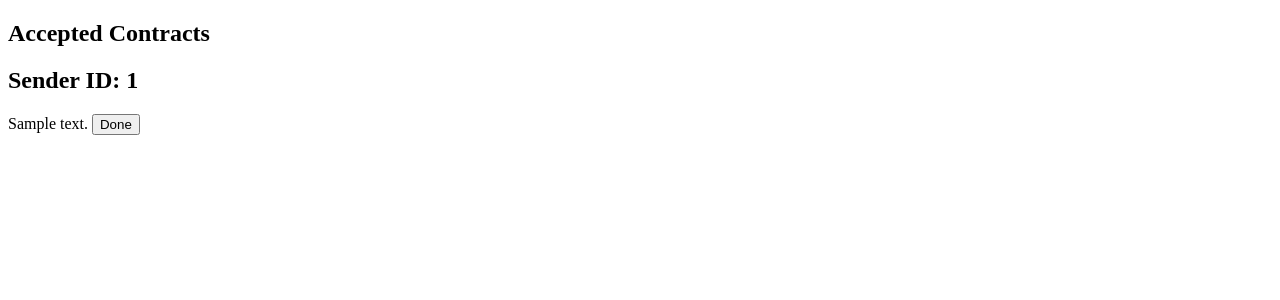
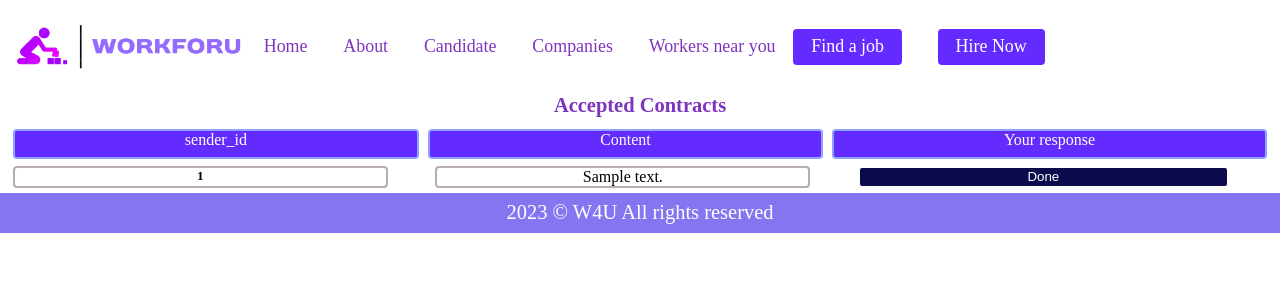
Before and after one commit to AdvayArgade/WorkForYou, a Flask app: page /acceptedContracts/1 in a window 1280 px wide. Shown: the top 300 px of the page. Run offline with Flask 3, Linux system fonts and the light colour scheme; tables that the repository leaves empty hold one stand-in row (values such as "Sample post").

Commit message:
CSS added to search results, messages, accepted messages, etc. by Asit.

```diff
--- a/main.py
+++ b/main.py
@@ -136,7 +136,7 @@ def search():
 @app.route('/searchResults')
 def show_results():
     print(results)
-    return render_template("searchResults.html", results=results)
+    return render_template("searchResults1.html", results=results)
 
 
 @app.route('/sendMsg', methods=['POST'])
@@ -177,7 +177,7 @@ def show_messages():
             msg_list.append(new_dict)
 
 
-    return render_template("messages.html", all_msgs=msg_list)
+    return render_template("messages1.html", all_msgs=msg_list)
 
 
 @app.route('/contracts', methods=['POST'])
@@ -202,8 +202,7 @@ def show_accepted_contracts(w_id):
             msg_list.append(new_dict)
 
     print(msg_list)
-    return render_template('acceptedMessages.html', accepted_msgs=msg_list)
-
+    return render_template('acceptedMessages1.html', accepted_msgs=msg_list)
 
 @app.route('/markAsDone', methods=['POST'])
 def mark_contract_asdone():
--- a/templates/about.html
+++ b/templates/about.html
@@ -14,7 +14,7 @@
     <header id="header">
 
         <nav class="nav1">
-        <div class="logo"><img src="static/logo2.png" alt=""></div>
+        <div class="logo"><img src="../../static/logo2.png" alt=""></div>
         <div class="div2">
 
                 <li><a href="{{url_for('home')}}">Home</a></li>
--- /dev/null
+++ b/templates/acceptedMessages1.html
@@ -0,0 +1,102 @@
+<!DOCTYPE html>
+<html lang="en">
+<head>
+    <meta charset="UTF-8">
+    <title>AcceptedMessages</title>
+
+<style>
+    *{
+        padding: 0;
+        margin: 0;
+    }
+    #heading{
+        text-align: center;
+            font-size: 1.6vw;
+            color: #7f34be;
+    }
+    .table1 {
+            display: grid;
+            grid-template-columns: auto auto auto;
+            grid-gap: 9px;
+            padding: 1vw 1vw 2px 1vw;
+
+        }
+
+        .table {
+            display: grid;
+            grid-template-columns: auto auto auto;
+            grid-gap: 9px;
+            padding: 5px 1vw 5px 1vw;
+
+        }
+
+        .item1 {
+            border: solid 2px #90a1ff;
+            text-align: center;
+            border-radius: 4px;
+            height: 2vw;
+            background: #642bff;
+            color: white;
+        }
+
+        .item {
+            border: solid 2px #b8acac;
+            text-align: center;
+            border-radius: 4px;
+            width: 29vw;
+
+        }
+</style>
+<link rel="stylesheet" href="../static/style.css">
+<link rel="stylesheet" href="../static/util.css">
+    <link rel="stylesheet" href="../static/about.css">
+<link rel="shortcut icon" href="../static/fav3.png" type="image/x-icon">
+</head>
+<body>
+
+    <div class="loader"></div>
+    <header id="header">
+
+        <nav class="nav1">
+        <div class="logo"><img src="static/logo2.png" alt=""></div>
+        <div class="div2">
+
+                <li><a href="{{url_for('home')}}">Home</a></li>
+                <li><a href="{{url_for('about')}}">About</a></li>
+                <li><a href="#">Candidate</a>   </li>
+                <li><a href="{{url_for('companies')}}">Companies</a></li>
+                <li><a href="{{url_for('wnearu')}}">Workers near you</a></li>
+                <li class="findjob"><a href="#"><div >Find a job</div></a></li>
+                <li></li>
+                <li class="Hirenow"><a href="#"><div >Hire Now</div></a></li>
+            </div>
+            </nav>
+    </header>
+    <div class="styleheight"></div>
+
+    <main>
+        <h5 id="heading">Accepted Contracts</h5>
+        <div class="table1">
+            <div class="item1">sender_id</div>
+            <div class="item1">Content</div>
+            <div class="item1">Your response</div>
+        </div>
+{% for m in accepted_msgs %}
+<form action="{{url_for('mark_contract_asdone')}}" method="POST">
+    <div class="table">
+<h5 class="item">{{m['sender_id']}}</h5>
+<label class="item">{{m['content']}}</label>
+
+        <input type="hidden" name="m_id" value="{{m['msg_id']}}"/>
+    <button  class="item" style="background: #0a0a4d;
+    color: white;
+    border: white 2px solid; cursor:pointer;" type="submit">Done</button>
+    </div>
+</form>
+{% endfor %}
+</main>
+<footer>
+    <p>2023 &copy; W4U All rights reserved</p>
+</footer>
+</body>
+</html>
```
Also changed, not shown: templates/login.html (added, +29 -0 lines), templates/messages1.html (added, +117 -0 lines), templates/searchResults1.html (added, +96 -0 lines).
